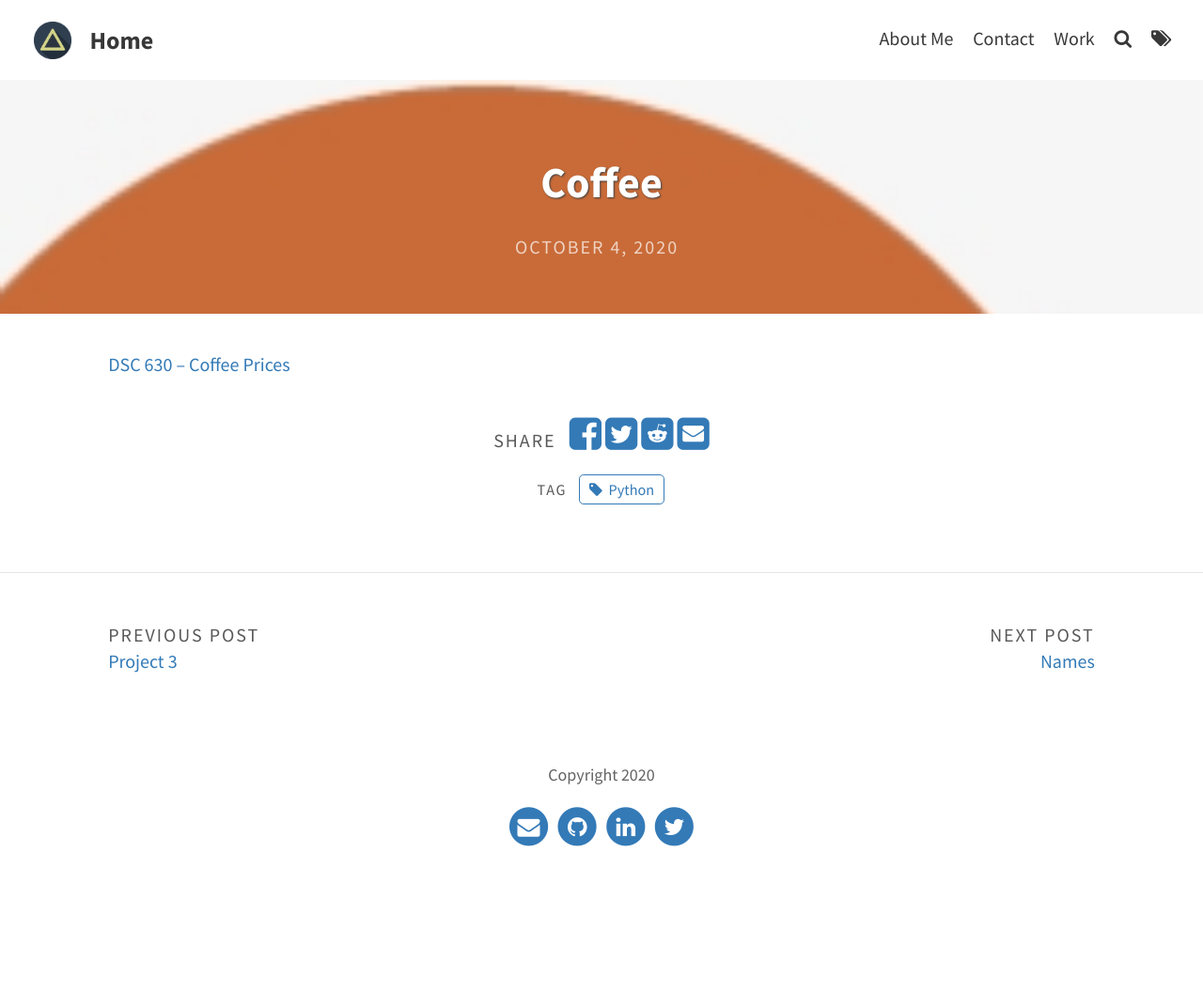
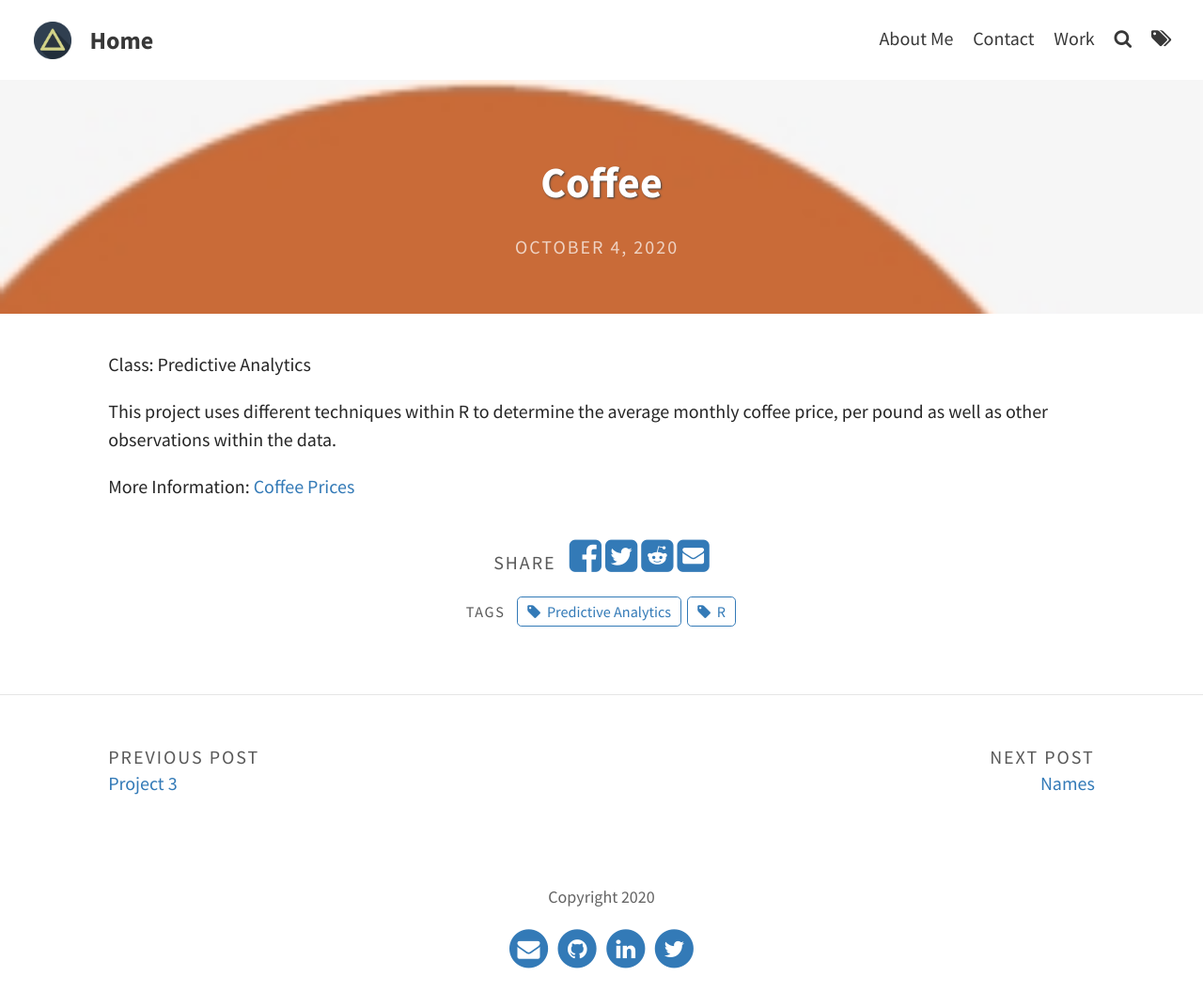
Before and after one commit to knmoses/knmoses.github.io, a Jekyll site: the page built from _portfolio/coffee.md, in a window 1280 px wide. Shown: the whole page at 94% size. Built offline with Jekyll 4.4.1, drawn with Linux system fonts in a browser that asks for light colours; before the commit the page ends 942 px from its top, so only the background shows below that.

Commit message:
Update coffee.md

```diff
--- a/_portfolio/coffee.md
+++ b/_portfolio/coffee.md
@@ -4,8 +4,12 @@ title: Coffee
 feature-img: "assets/img/portfolio/coffee.png"
 img: "assets/img/portfolio/coffee.png"
 date: 04 October 2020
-tags: [Python]
+tags: [R, Predictive Analytics]
 ---
 
+Class: Predictive Analytics
 
-[DSC 630 – Coffee Prices](https://github.com/knmoses/DSC630-Coffee-Prices)
+This project uses different techniques within R to determine the average monthly coffee price, per pound as well as other observations within the data.
+
+More Information:
+[Coffee Prices](https://github.com/knmoses/DSC630-Coffee-Prices)
```
